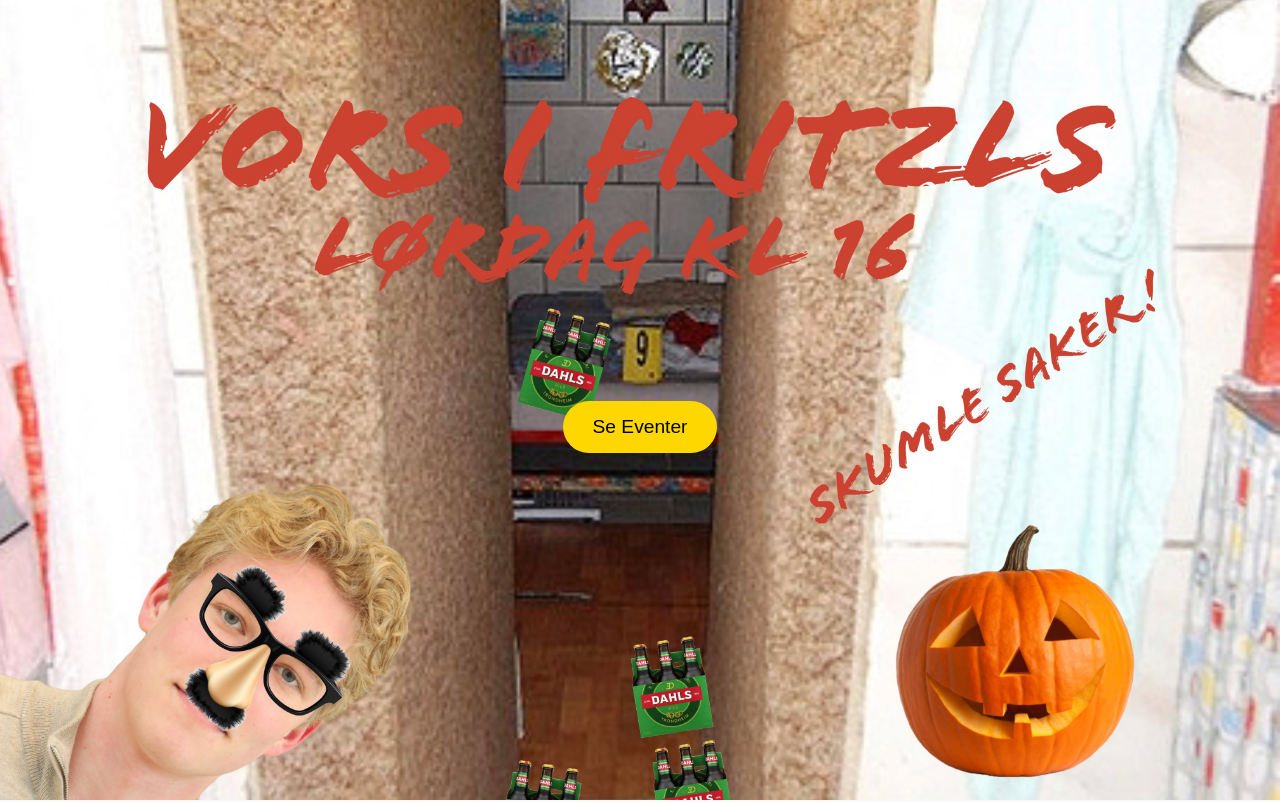
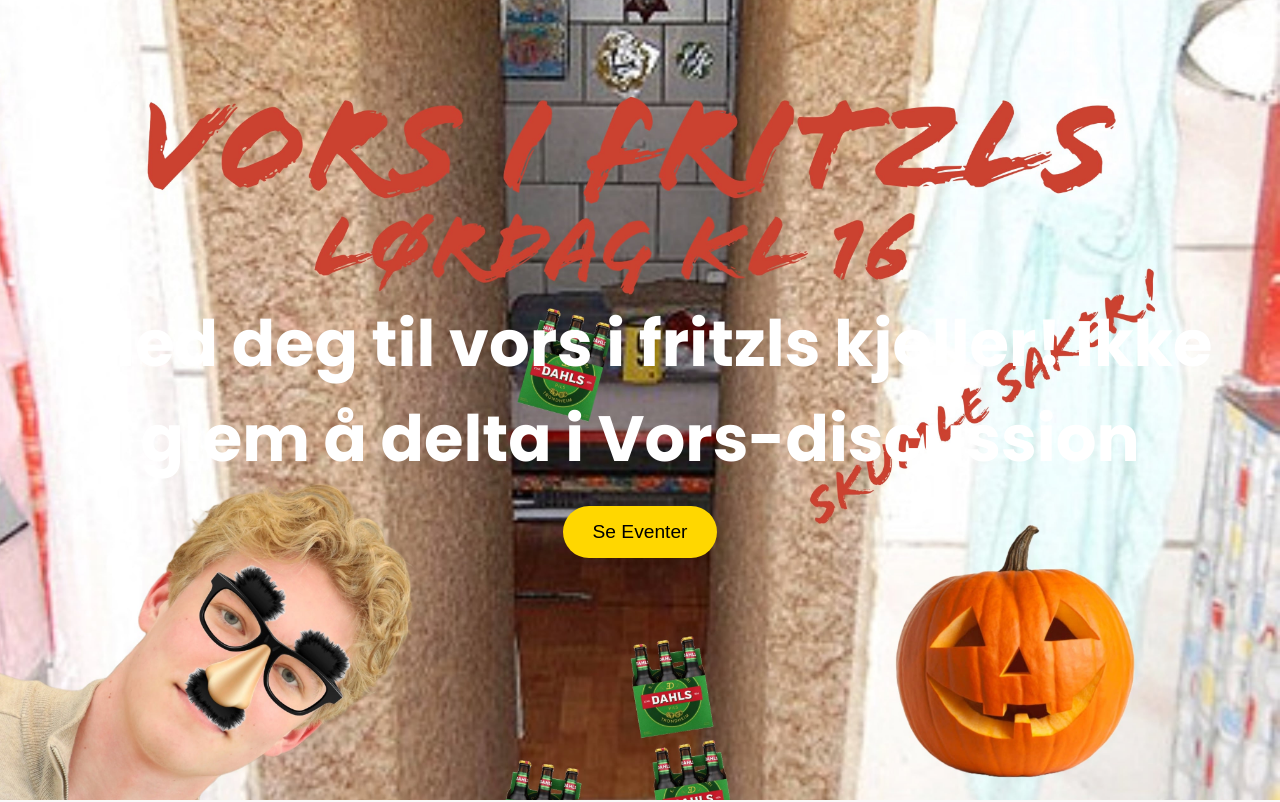
Before and after one commit to henrinha/henrinha.github.io-hvorervors, a plain HTML site: page index.html in a window 1280 px wide. Shown: the top 802 px of the page. Drawn offline with Linux system fonts and the light colour scheme; no server answers.

Commit message:
uppdated something ffs

```diff
--- a/index.html
+++ b/index.html
@@ -61,7 +61,7 @@
     <!-- Hero Section -->
     <section class="hero" id="home">
         <div class="hero-content">
-            <h1></h1>
+            <h1>Gled deg til vors i fritzls kjeller! Ikke glem å delta i Vors-discussion</h1>
             <button class="btn" onclick="window.location.href='#events'">Se Eventer</button>
         </div>
     </section>
```
